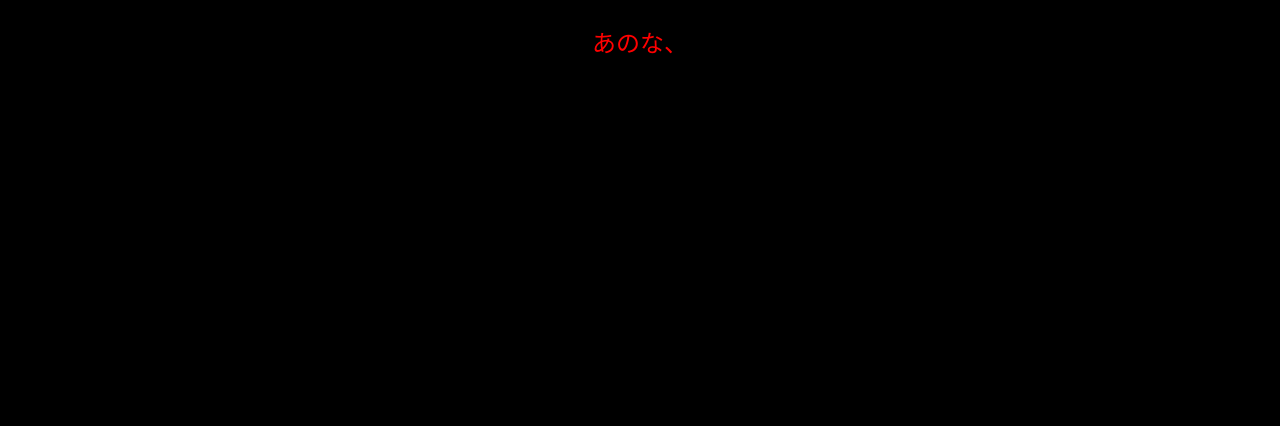
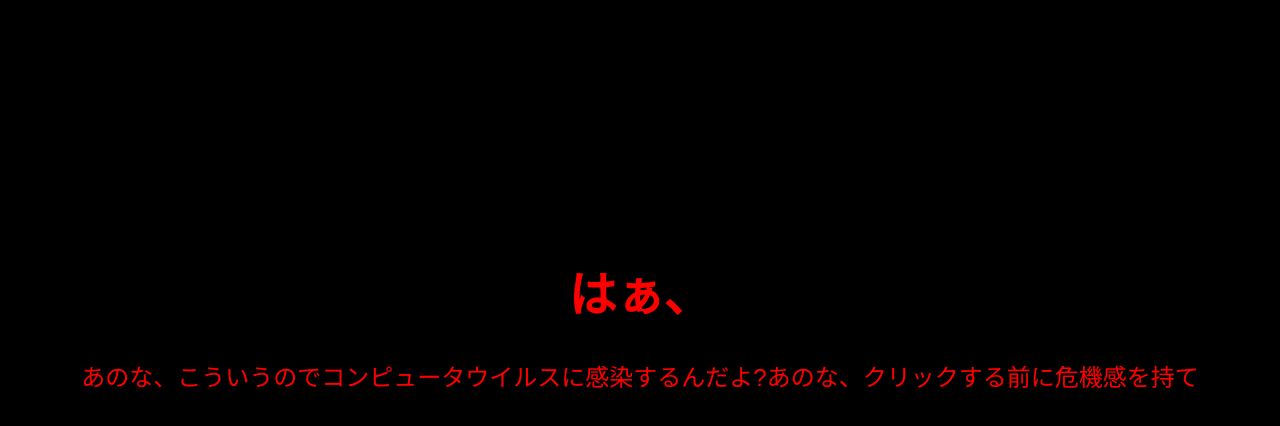
Before and after one commit to konabanana4545/janken, a plain HTML site: page janken.html in a window 1280 px wide. Drawn offline with Linux system fonts and the light colour scheme.

Commit message:
Update janken.html

```diff
--- a/janken.html
+++ b/janken.html
@@ -23,7 +23,7 @@
     </style>
 </head>
 <body>
-    <h1</h1>
-    <p>あのな、</p>
+    <h1>はぁ、</h1>
+    <p>あのな、こういうのでコンピュータウイルスに感染するんだよ?あのな、クリックする前に危機感を持て</p>
 </body>
 </html>
```
